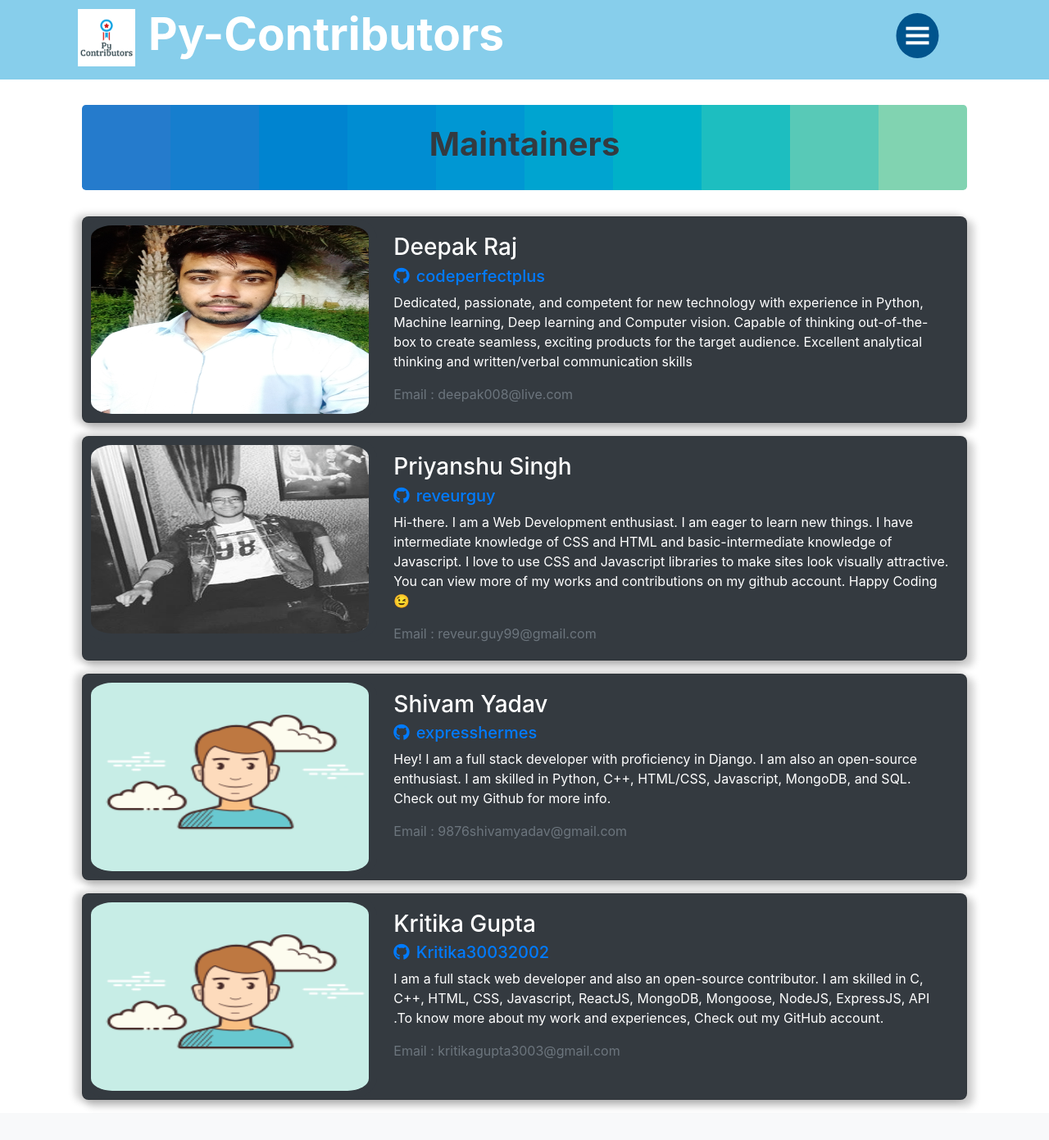
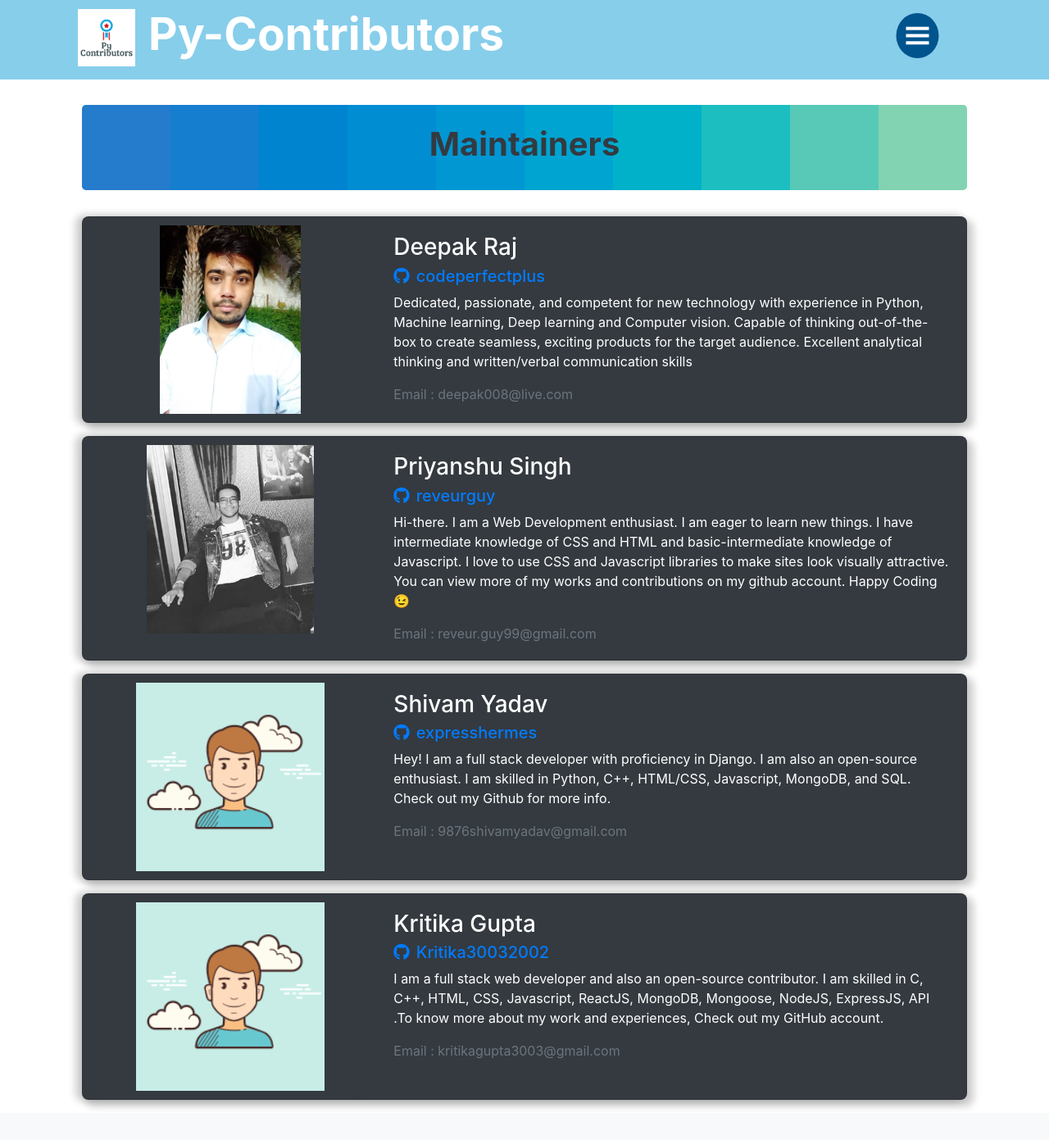
Before and after one commit to Py-Contributors/py-contributors.github.io, a Jekyll site: the page built from developers/index.html, in a window 1280 px wide and 1400 px high. Shown: the top 1391 px of the window at 82% size. Built offline with Jekyll 4.4.1, drawn with Linux system fonts in a browser that asks for light colours; nearby versions of some CDN libraries.

Commit message:
beautification of the developer card image
Signed-off-by: Akhlak Hossain Jim <73884856+Akhlak-Hossain-Jim@users.noreply.github.com>

```diff
--- a/assets/css/main.css
+++ b/assets/css/main.css
@@ -369,6 +369,8 @@ body{
 }
 .no-gutters img{
 	border-radius:10%;
+	object-fit: contain;
+	object-position: top;
 }
 @media screen and (max-width:450px)
 {
```
